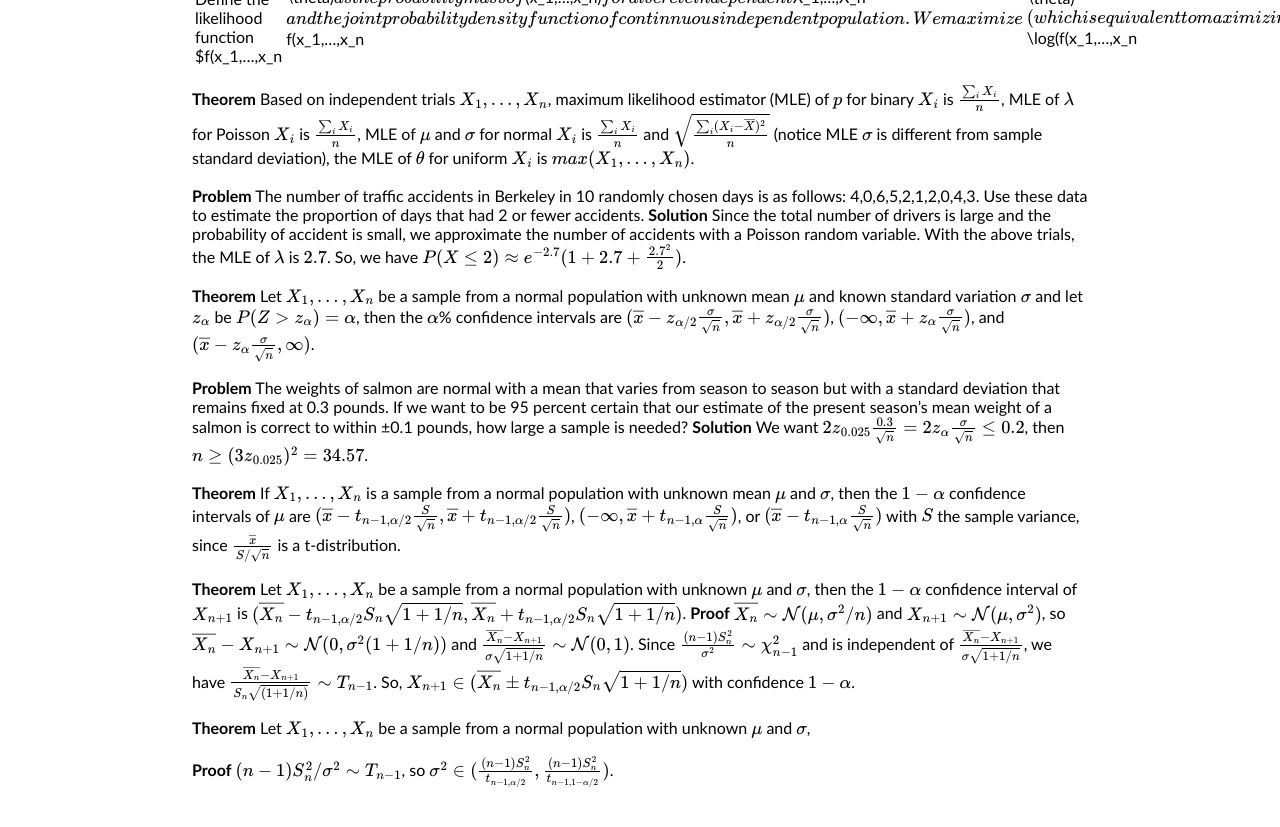
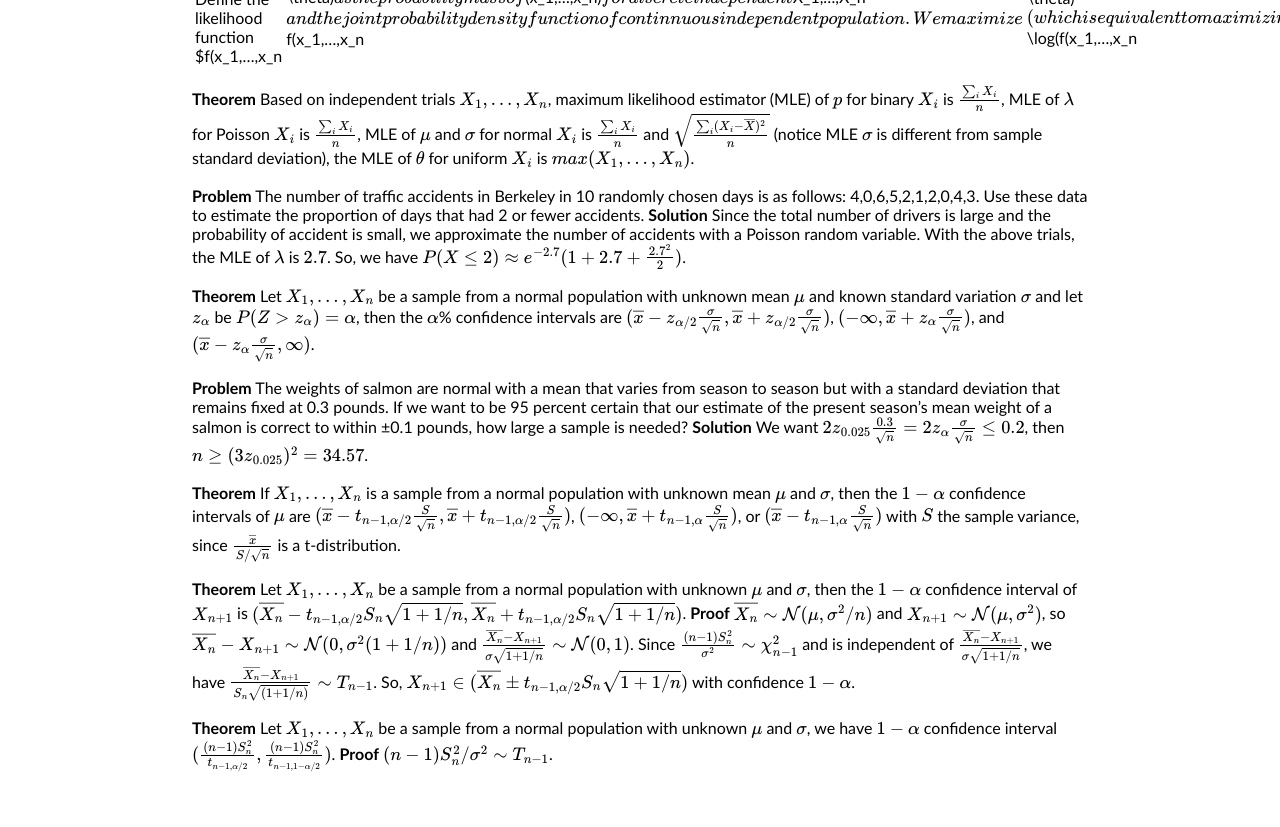
Before and after one commit to henryzhang11/questions-I-have, a Jekyll site: the page built from _posts/2023-08-20-probability-theory-review.md, in a window 1280 px wide and 900 px high, scrolled down 4092 px. Shown: the top 827 px of the window. Built offline with Jekyll 4.4.1, drawn with Linux system fonts in a browser that asks for light colours; formulas are drawn with MathJax 3.

Commit message:
Update 2023-08-20-probability-theory-review.md

```diff
--- a/_posts/2023-08-20-probability-theory-review.md
+++ b/_posts/2023-08-20-probability-theory-review.md
@@ -118,6 +118,5 @@ title: "probability theory review"
 **Theorem** Let $X_1,...,X_n$ be a sample from a normal population with unknown $\mu$ and $\sigma$, then the $1-\alpha$ confidence interval of $X_{n+1}$ is $(\overline{X_n}-t_{n-1,\alpha/2}S_n\sqrt{1+1/n},\overline{X_n}+t_{n-1,\alpha/2}S_n\sqrt{1+1/n})$.
 **Proof** $\overline{X_n}\sim\mathcal{N}(\mu,\sigma^2/n)$ and $X_{n+1}\sim\mathcal{N}(\mu,\sigma^2)$, so $\overline{X_n}-X_{n+1}\sim\mathcal{N}(0,\sigma^2(1+1/n))$ and $\frac{\overline{X_n}-X_{n+1}}{\sigma\sqrt{1+1/n}}\sim\mathcal{N}(0,1)$. Since $\frac{(n-1)S_n^2}{\sigma^2}\sim \chi_{n-1}^2$ and is independent of $\frac{\overline{X_n}-X_{n+1}}{\sigma\sqrt{1+1/n}}$, we have $\frac{\overline{X_n}-X_{n+1}}{S_n\sqrt{(1+1/n)}}\sim T_{n-1}$. So, $X_{n+1}\in (\overline{X_n}\pm t_{n-1,\alpha/2}S_n\sqrt{1+1/n})$ with confidence $1-\alpha$.
 
-**Theorem** Let $X_1,...,X_n$ be a sample from a normal population with unknown $\mu$ and $\sigma$,
-
-**Proof** $(n-1)S_n^2/\sigma^2\sim T_{n-1}$, so $\sigma^2\in(\frac{(n-1)S_n^2}{t_{n-1,\alpha/2}},\frac{(n-1)S_n^2}{t_{n-1,1-\alpha/2}})$.
+**Theorem** Let $X_1,...,X_n$ be a sample from a normal population with unknown $\mu$ and $\sigma$, we have $1-\alpha$ confidence interval $(\frac{(n-1)S_n^2}{t_{n-1,\alpha/2}},\frac{(n-1)S_n^2}{t_{n-1,1-\alpha/2}})$.
+**Proof** $(n-1)S_n^2/\sigma^2\sim T_{n-1}$.
```
